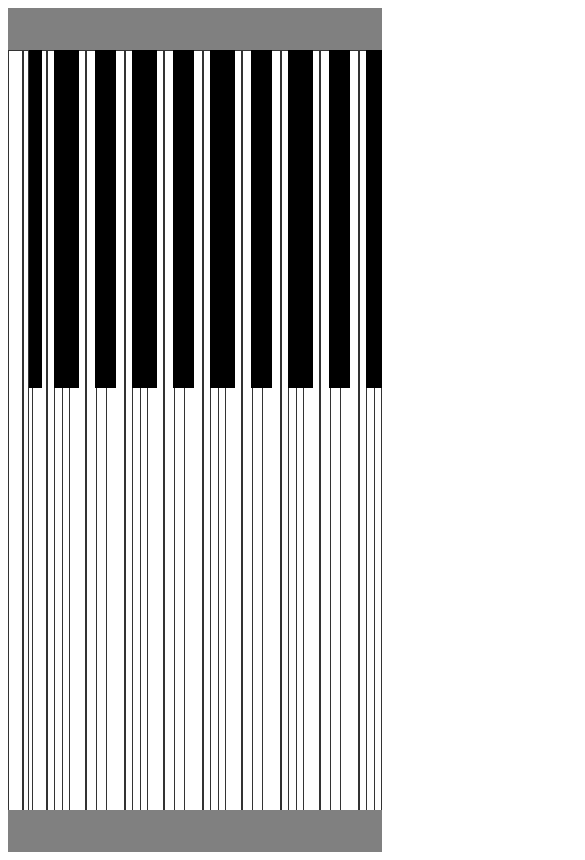
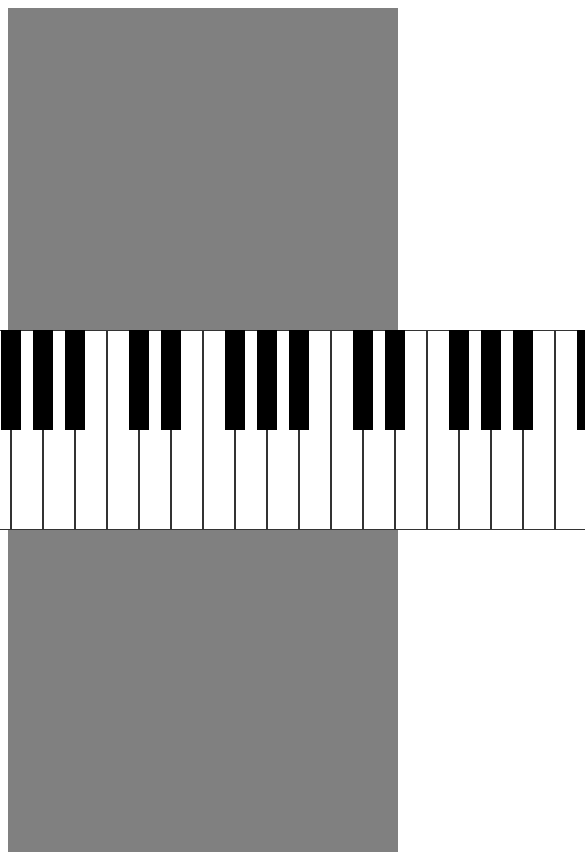
Before and after one commit to Pratik-Gohil/Piano, a plain HTML site: page index.html in a window 390 px wide. Shown: the top 860 px of the page, 585 px wide, since content can reach past the window. Drawn offline with Linux system fonts and the light colour scheme.

Commit message:
responsive test

```diff
--- a/style.css
+++ b/style.css
@@ -53,22 +53,3 @@ span {
 .active {
   filter: brightness(85%);
 }
-
-@media (max-width: 1100px) {
-  * {
-    overflow: hidden;
-  }
-}
-
-@media (min-width: 320px) {
-  .set {
-    width: 100vw;
-    height: 90vh;
-  }
-  .white {
-    height: 100vh;
-  }
-  .black {
-    height: 40vh;
-  }
-}
```
